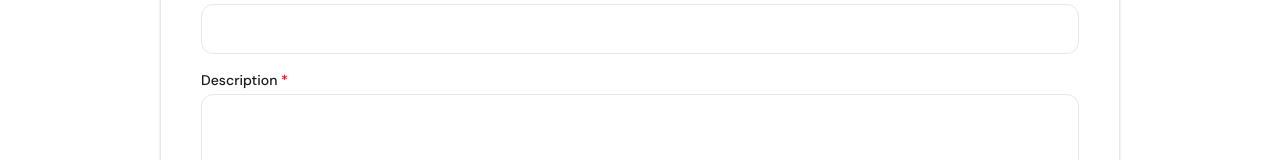
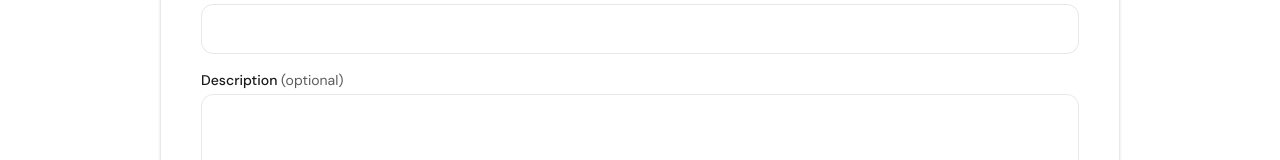
Before and after one commit to httpshinigami/a-tiny-tofu, a Next.js app: page /admin/create/shop in a window 1280 px wide. Shown: the part 318-478 px from the top of the page. Built offline with nearby package versions, Linux system fonts and the light colour scheme.

Commit message:
Removed description as a required field for shops

```diff
--- a/app/api/admin/shops/[id]/route.ts
+++ b/app/api/admin/shops/[id]/route.ts
@@ -20,7 +20,7 @@ export async function PATCH(request: Request, { params }: Params) {
   const d = parsed.data;
   const result = await updateShop(id, {
     name: d.name,
-    description: d.description,
+    description: d.description ?? "",
     address: d.address,
     lat: d.lat,
     lng: d.lng,
--- a/app/api/admin/shops/route.ts
+++ b/app/api/admin/shops/route.ts
@@ -22,7 +22,7 @@ export async function POST(request: Request) {
   const d = parsed.data;
   const result = await insertShop({
     name: d.name,
-    description: d.description,
+    description: d.description ?? "",
     address: d.address,
     lat: d.lat,
     lng: d.lng,
--- a/app/api/submit/shop/route.ts
+++ b/app/api/submit/shop/route.ts
@@ -23,7 +23,7 @@ export async function POST(request: Request) {
 
   const result = await insertShop({
     name: data.name,
-    description: data.description,
+    description: data.description ?? "",
     address: data.address,
     lat: coords.lat,
     lng: coords.lng,
--- a/components/admin/AdminCreateShopForm.tsx
+++ b/components/admin/AdminCreateShopForm.tsx
@@ -64,10 +64,9 @@ export function AdminCreateShopForm() {
       </div>
       <div>
         <label className="kawaii-label" htmlFor="description">
-          Description
-          <RequiredMark />
+          Description <span className="font-normal text-ink-muted">(optional)</span>
         </label>
-        <textarea id="description" name="description" required rows={3} className="kawaii-input" />
+        <textarea id="description" name="description" rows={3} className="kawaii-input" />
       </div>
       <div>
         <label className="kawaii-label" htmlFor="address">
--- a/components/admin/AdminEditShopForm.tsx
+++ b/components/admin/AdminEditShopForm.tsx
@@ -109,13 +109,11 @@ export function AdminEditShopForm({ shop }: { shop: Shop }) {
       </div>
       <div>
         <label className="kawaii-label" htmlFor="description">
-          Description
-          <RequiredMark />
+          Description <span className="font-normal text-ink-muted">(optional)</span>
         </label>
         <textarea
           id="description"
           name="description"
-          required
           rows={4}
           defaultValue={shop.description}
           className="kawaii-input"
--- a/components/forms/ShopSubmitForm.tsx
+++ b/components/forms/ShopSubmitForm.tsx
@@ -83,13 +83,11 @@ export function ShopSubmitForm() {
       </div>
       <div>
         <label className="kawaii-label" htmlFor="description">
-          Description
-          <RequiredMark />
+          Description <span className="font-normal text-ink-muted">(optional)</span>
         </label>
         <textarea
           id="description"
           name="description"
-          required
           rows={4}
           className="kawaii-input"
         />
--- a/components/ui/KawaiiButton.tsx
+++ b/components/ui/KawaiiButton.tsx
@@ -37,6 +37,19 @@ export function KawaiiButton({
   const cn = `${base} ${styles[variant]} ${className}`;
 
   if (href) {
+    const isExternal = /^https?:\/\//i.test(href);
+    if (isExternal) {
+      return (
+        <a
+          href={href}
+          target="_blank"
+          rel="noopener noreferrer"
+          className={cn}
+        >
+          {children}
+        </a>
+      );
+    }
     return (
       <Link href={href} className={cn}>
         {children}
--- a/lib/validators.ts
+++ b/lib/validators.ts
@@ -16,7 +16,7 @@ export const eventSubmitSchema = z.object({
 
 export const shopSubmitSchema = z.object({
   name: z.string().min(2).max(200),
-  description: z.string().min(10).max(5000),
+  description: z.string().max(5000).optional().or(z.literal("")),
   address: z.string().min(5).max(500),
   website: z.string().url().optional().or(z.literal("")),
   hours: z.string().max(200).optional().or(z.literal("")),
```
